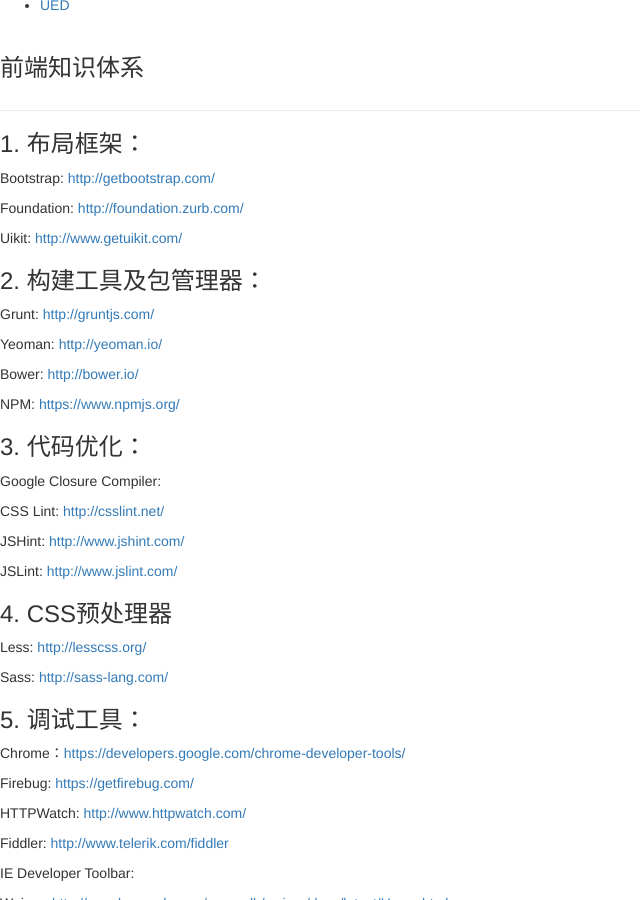
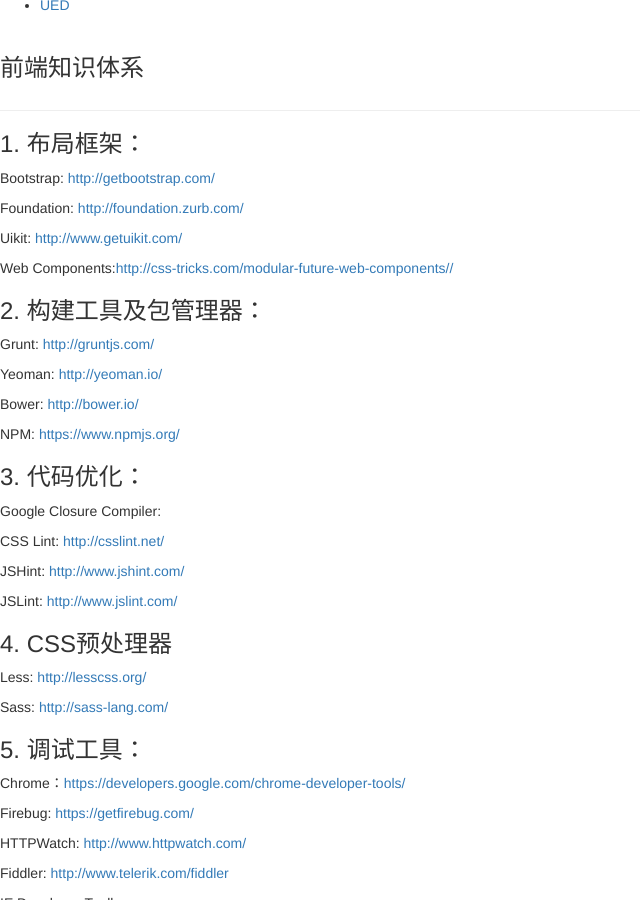
Before and after one commit to wkylin/wkylin.github.com, a Jekyll site: the page built from _posts/core-samples/2014-05-20-knowledge.md, in a window 1280 px wide and 900 px high, scrolled down 897 px. Shown: the whole window, without its empty margins (0-640 px from the left). Built offline with Jekyll 4.4.1, drawn with Linux system fonts in a browser that asks for light colours; nearby versions of some CDN libraries; library files that are not in the unit come from our copies; comment, search, counter and statistics services are not loaded.

Commit message:
web components

```diff
--- a/_posts/core-samples/2014-05-20-knowledge.md
+++ b/_posts/core-samples/2014-05-20-knowledge.md
@@ -14,6 +14,8 @@
 Foundation: <http://foundation.zurb.com/>
 
 Uikit: <http://www.getuikit.com/>
+
+Web Components:<http://css-tricks.com/modular-future-web-components//>
 
 
 ###2. 构建工具及包管理器：
```
